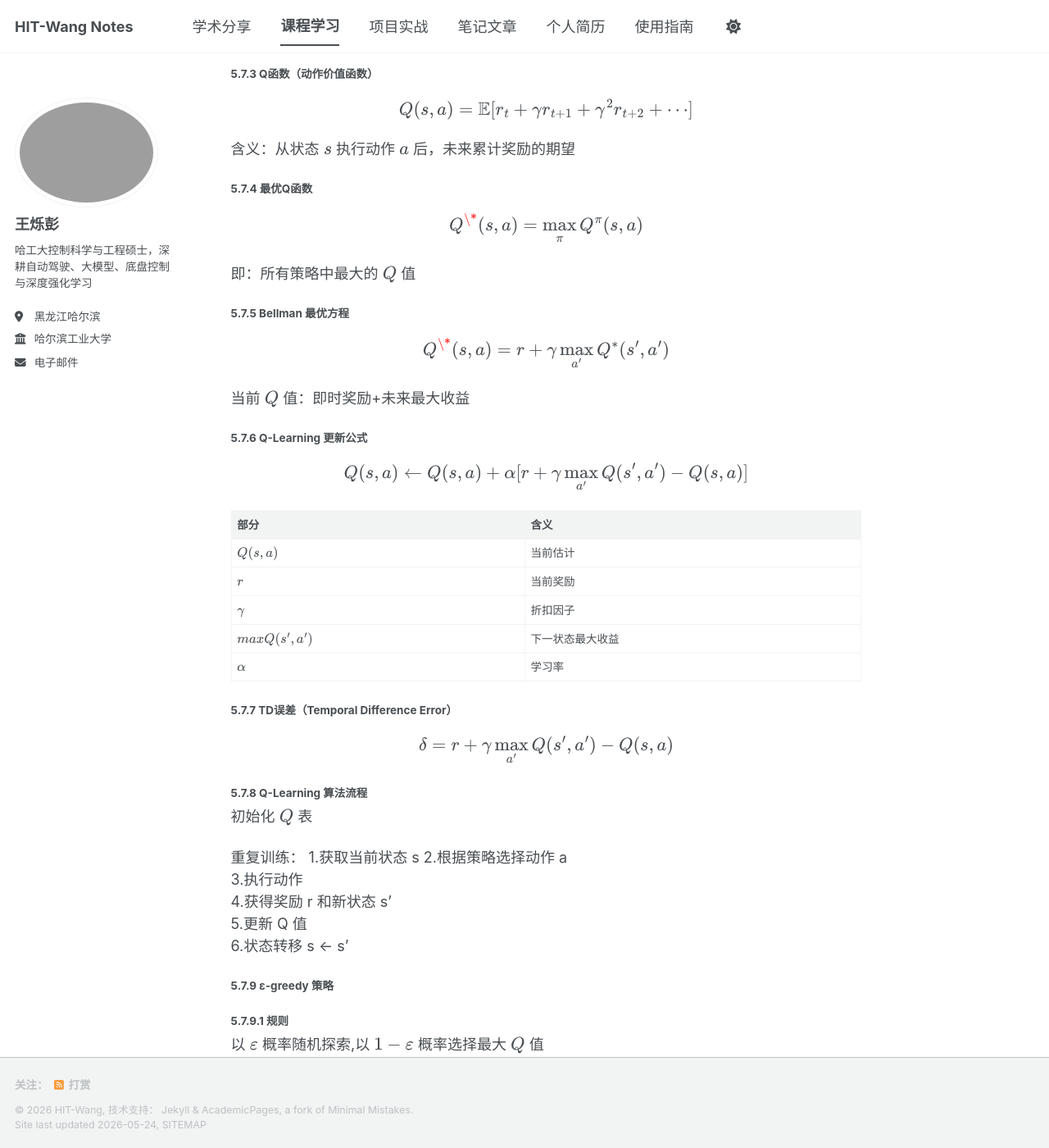
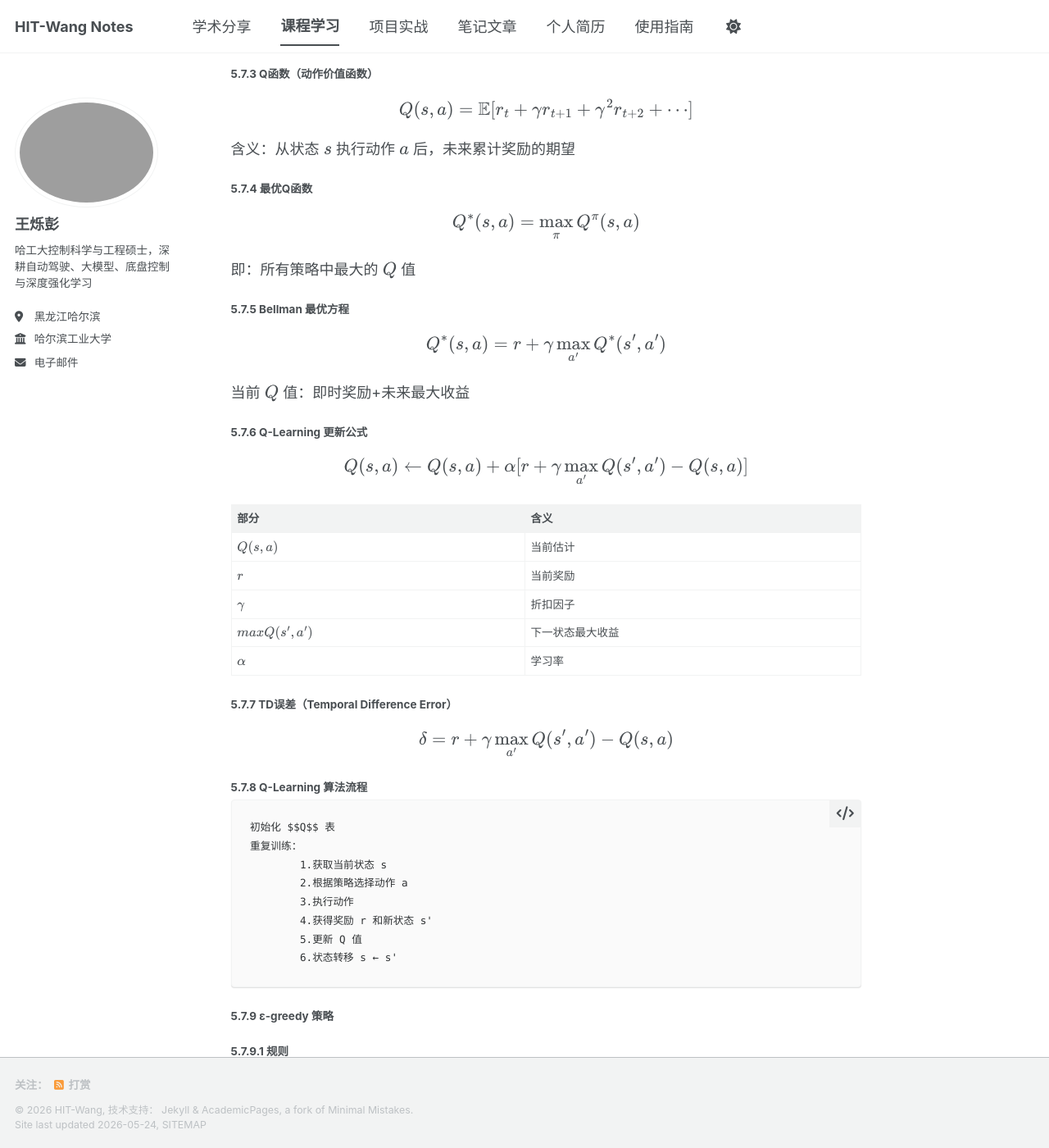
Before and after one commit to HITWang-tech/HITWang-tech.github.io, a Jekyll site: the page built from _teaching/DRL-Week1.md, in a window 1280 px wide and 1400 px high, scrolled down 17576 px. Shown: the whole window at 82% size. Built offline with Jekyll 4.4.1, drawn with Linux system fonts in a browser that asks for light colours; a script bundle is joined from its source files by our own code; library files that are not in the unit come from our copies; some of the changed text lies outside the part shown.

````diff
--- a/_teaching/DRL-Week1.md
+++ b/_teaching/DRL-Week1.md
@@ -49,7 +49,7 @@ date: 2025-05-15
 2. **状态（State）**： $$S_t = f(H_t)$$ ，是关于历史的函数，包含做未来决策所需信息
 3. **策略（Policy）**：状态到动作的映射
    - 确定性策略： $$a=\pi(s)$$
-   - 随机策略： $$\pi(a\|s)=P(A_t=a\|S_t=s)$$
+   - 随机策略： $$\pi(a \|s)=P(A_t=a \|S_t=s)$$
 4. **奖励（Reward）**： $$R(s,a)$$ ，立即衡量这一步动作的好坏
 5. **价值函数（Value Function）**：对未来累积奖励的预测
 6. **模型（Model）**：模拟环境的行为，即预测下一步的状态与奖励
@@ -613,12 +613,12 @@ $$Q(s,a)=\mathbb{E}[r_t+\gamma r_{t+1}+\gamma^2 r_{t+2}+\cdots]$$
 
 #### 5.7.4 最优Q函数
 
-$$Q^\*(s,a)=\max_\pi Q^\pi(s,a)$$
+$$Q^*(s,a)=\max_\pi Q^\pi(s,a)$$
 
 即：所有策略中最大的 $$Q$$ 值
 #### 5.7.5 Bellman 最优方程
 
-$$Q^\*(s,a)=r+\gamma\max_{a'}Q^*(s',a')$$
+$$Q^*(s,a)=r+\gamma\max_{a'}Q^*(s',a')$$
 
 当前 $$Q$$ 值：即时奖励+未来最大收益
 #### 5.7.6 Q-Learning 更新公式
@@ -638,8 +638,8 @@ $$Q(s,a)\leftarrow Q(s,a)+\alpha[r+\gamma\max_{a'}Q(s',a')-Q(s,a)]$$
 $$\delta=r+\gamma\max_{a'}Q(s',a')-Q(s,a)$$
 
 #### 5.7.8 Q-Learning 算法流程
+```
 初始化 $$Q$$ 表
-
 重复训练：
         1.获取当前状态 s
         2.根据策略选择动作 a
@@ -647,6 +647,7 @@ $$\delta=r+\gamma\max_{a'}Q(s',a')-Q(s,a)$$
         4.获得奖励 r 和新状态 s'
         5.更新 Q 值
         6.状态转移 s ← s'
+```
 
 #### 5.7.9 ε-greedy 策略
 ##### 5.7.9.1 规则
````
